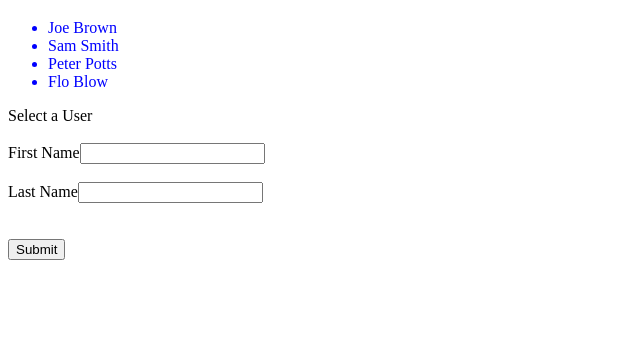
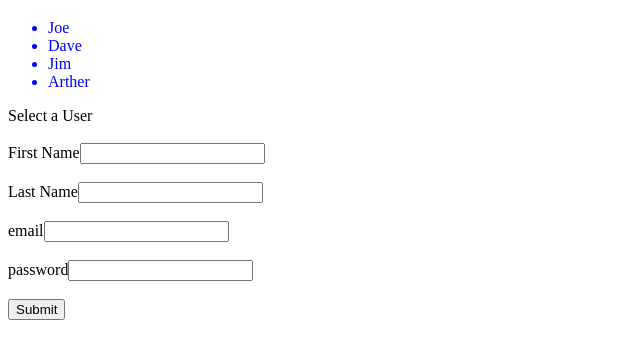
Before and after one commit to jsdelivrbot/NewApp, a React app: page / in a window 1280 px wide. Shown: the part 61-420 px from the top of the page, without its empty margins (0-640 px from the left). Built offline with nearby package versions, Linux system fonts and the light colour scheme.

Commit message:
added form submission

```diff
--- a/src/components/app.js
+++ b/src/components/app.js
@@ -1,7 +1,7 @@
 import React from 'react';
 import UserList from '../containers/user-list';
 import ActiveUserComponent from '../containers/active-user-component';
-import AddUser from '../containers/add_user_component';
+import AddUser from '../forms/add_user_form';
 
 function App() {
   return (
--- a/src/containers/active-user-component.js
+++ b/src/containers/active-user-component.js
@@ -7,7 +7,7 @@ class ActiveUserComponent extends Component {
       return <div>Select a User</div>;
     }
     return (
-      <p>{this.props.activeUser.name+': '+this.props.activeUser.age}</p>
+      <p>{this.props.activeUser.first_name+' '+this.props.activeUser.last_name}</p>
     );
   }
 }
--- a/src/containers/user-list.js
+++ b/src/containers/user-list.js
@@ -11,10 +11,10 @@ class UserList extends Component {
       return (
         <li
           style={{ color: 'blue', cursor: 'pointer' }}
-          key={user.name}
+          key={user.first_name}
           onClick={() => this.props.selectUser(user)}
         >
-          {user.name}
+          {user.first_name}
         </li>
       );
     });
--- a/src/containers/add_user_component.js
+++ b/src/forms/add_user_form.js
@@ -1,17 +1,21 @@
 import React, { Component } from 'react';
 import { Field, reduxForm } from 'redux-form';
+import { connect } from 'react-redux';
+import { addUser } from '../actions/index';
 
 class AddUser extends Component {
-  onSubmit(values) {
+  onSubmit(values, dispatch) {
+    // dispatch comes from redux-form
     // reset is a prop added by redux-form
     const { reset } = this.props;
-    console.log(values);
     reset();
+    return dispatch(addUser(values));
   }
 
   renderField(field) {
+    const className = `${field.meta.touched && field.meta.error ? 'hasErr' : ''}`;
     return (
-      <div>
+      <div className={className}>
         <label htmlFor={field.name}>{field.label}</label>
         <input type={field.type} {...field.input} />
 
@@ -21,7 +25,6 @@ class AddUser extends Component {
             <br />
             {field.meta.error}
           </span>))}
-
       </div>
     );
   }
@@ -50,7 +53,7 @@ class AddUser extends Component {
             label="Last Name"
           />
           <br />
-          {/* <Field
+          <Field
             name="email"
             component={this.renderField}
             type="email"
@@ -64,7 +67,7 @@ class AddUser extends Component {
             type="password"
             placeholder="password"
             label="password"
-          /> */}
+          />
         </div>
         <br />
         <button type="submit">Submit</button>
@@ -96,4 +99,6 @@ export default reduxForm({
   // must provide a unique form name so can use more than one form on a page.
   form: 'UserNewForm',
   validate
-})(AddUser);
+})(
+  connect(null, { addUser })(AddUser)
+);
--- a/src/reducers/users_reducer.js
+++ b/src/reducers/users_reducer.js
@@ -1,14 +1,15 @@
 const initialState = [
-  { name: 'Joe Brown', age: 23 },
-  { name: 'Sam Smith', age: 42 },
-  { name: 'Peter Potts', age: 33 },
-  { name: 'Flo Blow', age: 21 }
+  { first_name: 'Joe', last_name: 'Brown' },
+  { first_name: 'Dave', last_name: 'Dee' },
+  { first_name: 'Jim', last_name: 'Jones' },
+  { first_name: 'Arther', last_name: 'Askey' }
 ];
 
 
 export default function (state = initialState, action) {
   switch (action.type) {
     case 'USER_ADDED':
+    console.log('user added reducer');
     return state.concat(action.payload);
   }
   return state;
```
Also changed, not shown: src/components/welcome.js (deleted, +0 -9 lines), dist/index.html.
